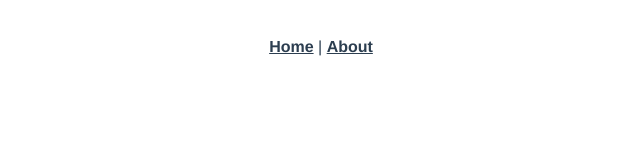
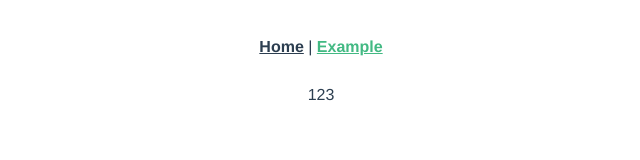
Before and after one commit to Kaiyu-Hsu/playground, a Vue app: page /example in a window 1280 px wide. Shown: the top 160 px of the page, without its empty margins (319-959 px from the left). Built offline with nearby package versions, Linux system fonts and the light colour scheme; what vue-tippy would draw is missing.

Commit message:
add: example page & route

```diff
--- a/src/App.vue
+++ b/src/App.vue
@@ -2,11 +2,20 @@
   <div id="app">
     <div id="nav">
       <router-link to="/">Home</router-link> |
-      <router-link to="/about">About</router-link>
+      <router-link to="/example">Example</router-link>
     </div>
-    <router-view/>
+    <router-view />
   </div>
 </template>
+
+<script>
+export default {
+  data() {
+    return {};
+  },
+  methods: {},
+};
+</script>
 
 <style lang="scss">
 #app {
--- a/src/router/index.js
+++ b/src/router/index.js
@@ -10,14 +10,14 @@ const routes = [
     name: 'Home',
     component: Home,
   },
-  // {
-  //   path: '/about',
-  //   name: 'About',
-  //   // route level code-splitting
-  //   // this generates a separate chunk (about.[hash].js) for this route
-  //   // which is lazy-loaded when the route is visited.
-  //   component: () => import(/* webpackChunkName: "about" */ '../views/About.vue'),
-  // },
+  {
+    path: '/example',
+    name: 'Example',
+    // route level code-splitting
+    // this generates a separate chunk (about.[hash].js) for this route
+    // which is lazy-loaded when the route is visited.
+    component: () => import(/* webpackChunkName: "about" */ '../views/Example.vue'),
+  },
 ];
 
 const router = new VueRouter({
--- /dev/null
+++ b/src/views/Example.vue
@@ -0,0 +1,3 @@
+<template>
+  <div class="example">123</div>
+</template>
```
